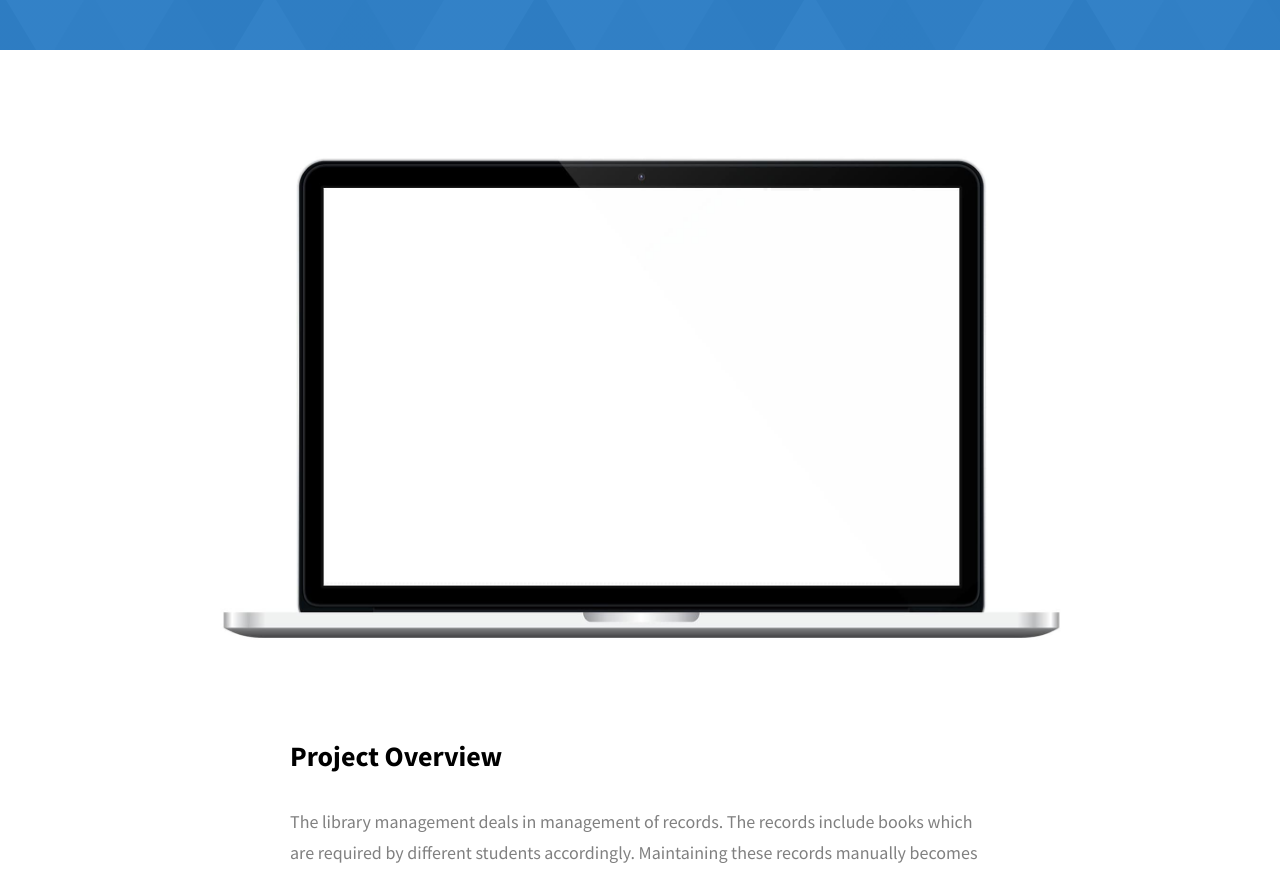
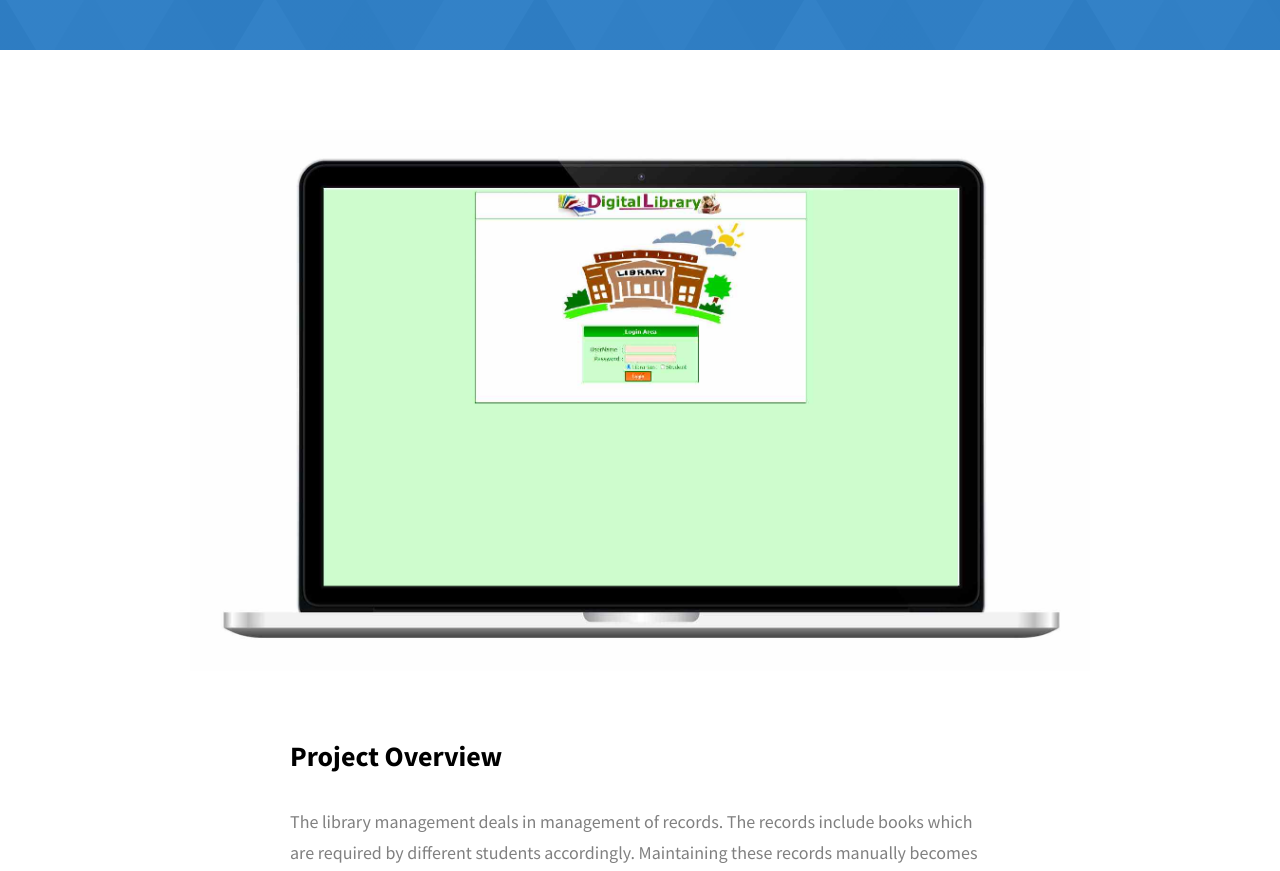
Before and after one commit to AkashMagji/Portfoio, a website: page project-1.html in a window 1280 px wide. Shown: the part 760-1631 px from the top of the page. Drawn offline with Linux system fonts and the light colour scheme.

Commit message:
Update project-1.html

```diff
--- a/project-1.html
+++ b/project-1.html
@@ -101,7 +101,7 @@
         <div class="project-details__content">
           <div class="project-details__showcase-img-cont">
             <img
-              src="./assets/jpeg/project-mockup-example.jpeg"
+              src="./assets/jpeg/Library Management System Screenshot.png"
               alt="Project Image"
               class="project-details__showcase-img"
             />
```
